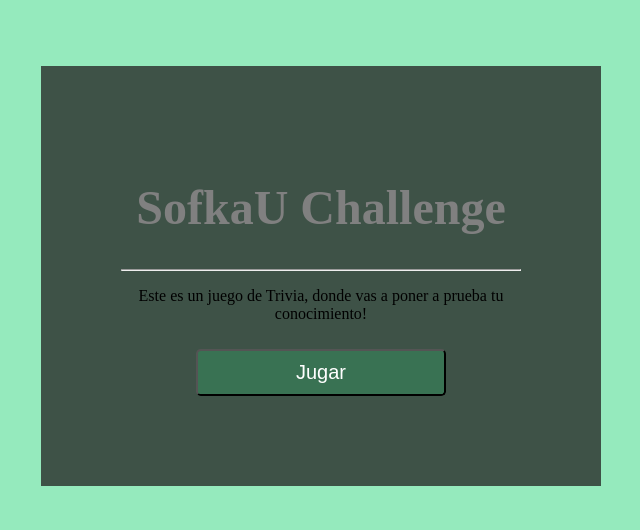
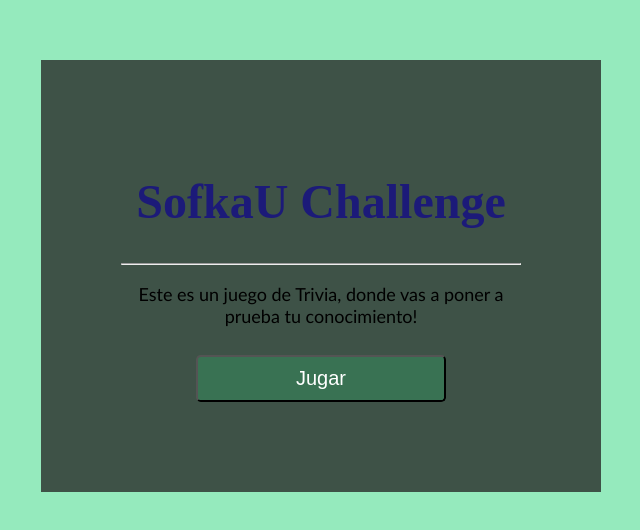
Before and after one commit to herweg/sofkau_challenge, a plain HTML site: page index.html in a window 1280 px wide. Shown: the part 124-654 px from the top of the page, without its empty margins (319-959 px from the left). Drawn offline with Linux system fonts and the light colour scheme.

Commit message:
Add files via upload

```diff
--- a/styles/style.css
+++ b/styles/style.css
@@ -1,6 +1,15 @@
 html, body{
     margin: 0;
     padding: 0;
+}
+
+#intro{
+    font-size: large;
+    font-family: 'Gill Sans', 'Gill Sans MT', Calibri, 'Trebuchet MS', sans-serif;
+}
+
+#level{
+    font-family:Verdana, Geneva, Tahoma, sans-serif;
 }
 
 body{
@@ -19,7 +28,7 @@
 }
 
 h1{
-    color: grey;
+    color: rgb(28, 26, 121);
     font-size: 3rem;
     text-align: center;
     padding: 2px 0;
```
